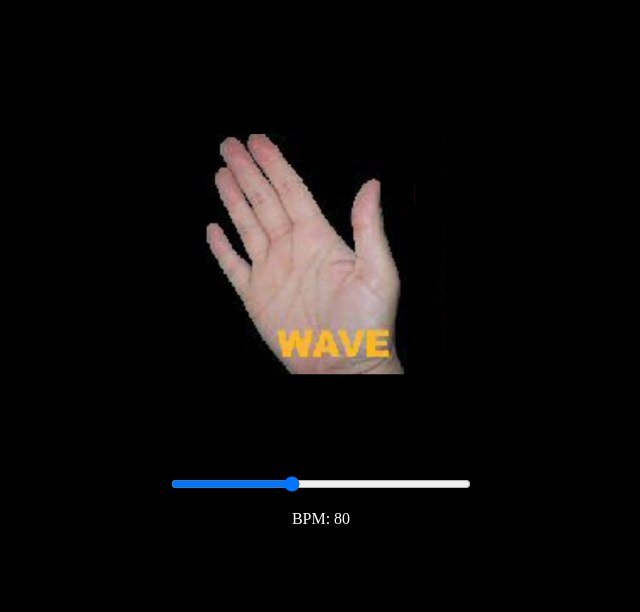
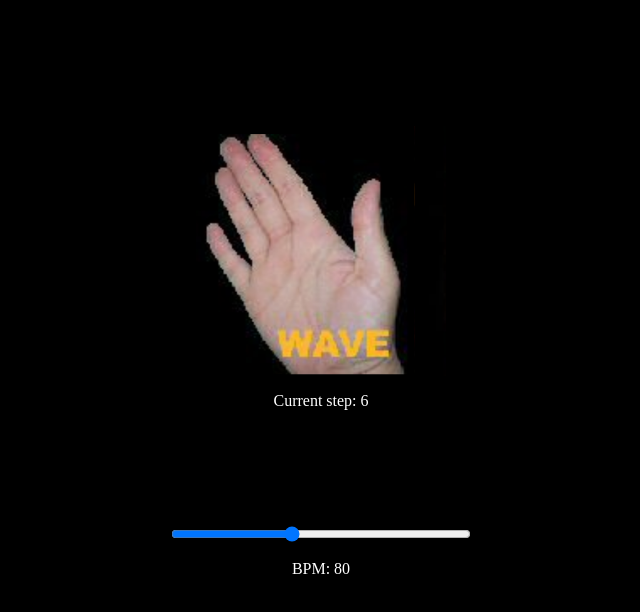
Before and after one commit to sriram-rajendran/sriram-rajendran.github.io, a plain HTML site: page index.html in a window 1280 px wide. Shown: the whole page, without its empty margins (319-959 px from the left). Drawn offline with Linux system fonts and the light colour scheme.

Commit message:
added audio file

```diff
--- a/index.html
+++ b/index.html
@@ -26,9 +26,11 @@
 	<div class="container">
 		<img id="myDiv" height="250" width="250"/>
 
+		<p>Current step: <span id="currentStep"></span></p>
 		<input type="range" id="myRange" name="myRange" min="1" max="200" step="1" value="80"/>
+		<p id="rangeValue">BPM: 80</p>
 
-		<p id="rangeValue">BPM: 80</p>
+		<audio id="tick-sound" src="audio/tick.mp3"></audio>
 
 
 	</div>
@@ -47,6 +49,9 @@
 			var img = document.getElementById("myDiv");
 			img.src = `images/${messages[index]}.png`;
 
+			var span = document.getElementById("currentStep");
+			span.textContent = index + 1;
+			document.getElementById('tick-sound').play()
 
 			// Set the div's text content to the current message
 			// div.textContent = messages[index];
```
Also changed, not shown: 3 other files.
